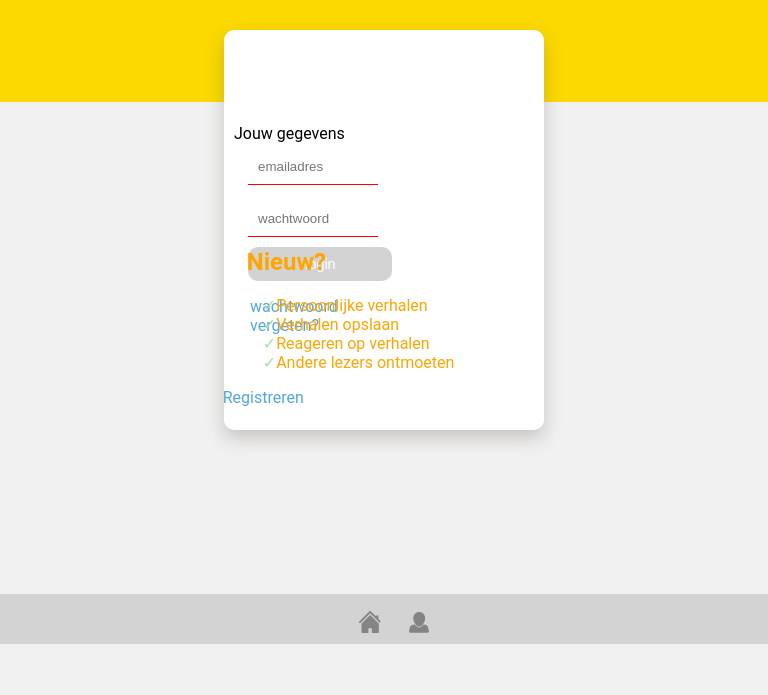
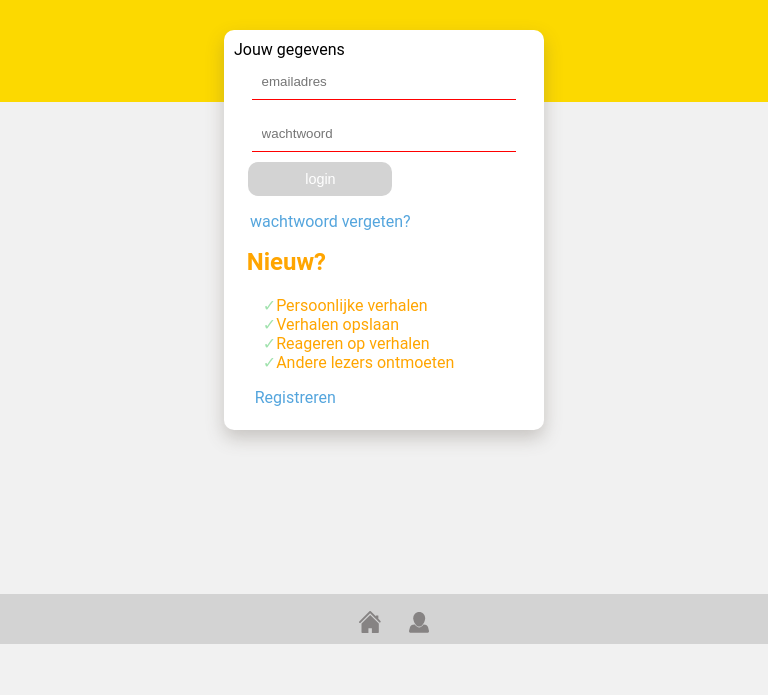
Before and after one commit to joanpadolina/UOV_verhalen, a plain HTML site: page account.html in a window 768 px wide. Shown: the part 156-851 px from the top of the page. Drawn offline with Linux system fonts and the light colour scheme.

Commit message:
tablet account beter

```diff
--- a/css/style.css
+++ b/css/style.css
@@ -685,7 +685,7 @@ position: absolute;
     background-color: #fbd731;
   }
 
-  section {
+  section.wrap {
     display: grid;
     grid-template-columns: repeat(2, 1fr);
   }
@@ -711,6 +711,9 @@ position: absolute;
 
   .steranimatie{
     right:13em;
+  }
+  .registreren{
+        margin-left: 2em;
   }
 }
 
```
